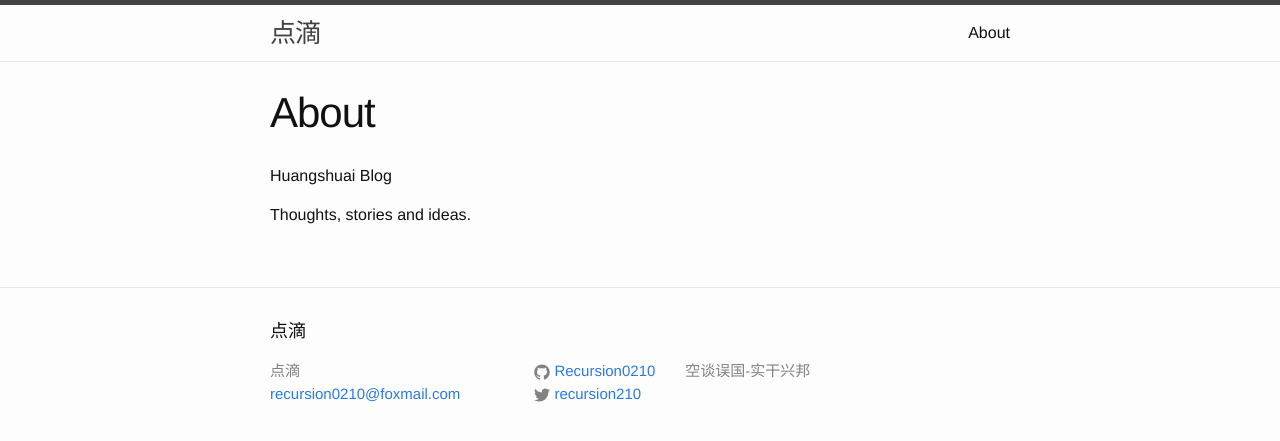
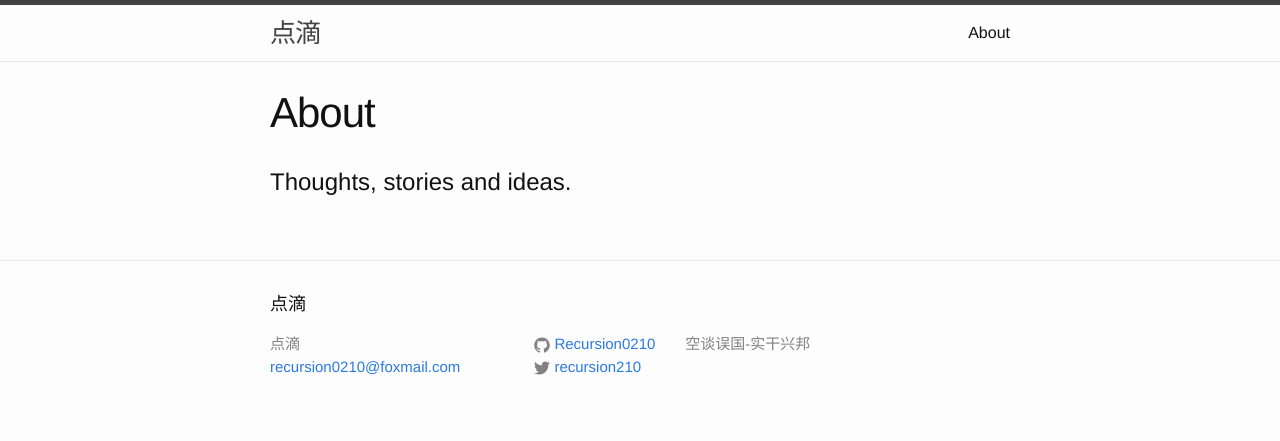
Before and after one commit to Recursion0210/Recursion0210.github.io, a Jekyll site: the page built from about.md, in a window 1280 px wide. Shown: the top 441 px of the page. Built offline with Jekyll 4.4.1, drawn with Linux system fonts in a browser that asks for light colours.

Commit message:
some changes

```diff
--- a/_config.yml
+++ b/_config.yml
@@ -4,7 +4,7 @@ email: recursion0210@foxmail.com
 description: > # this means to ignore newlines until "baseurl:"
   空谈误国-实干兴邦
 baseurl: "" # the subpath of your site, e.g. /blog/
-url: "http://yourdomain.com" # the base hostname & protocol for your site
+url: "http://recursion0210.github.io/" # the base hostname & protocol for your site
 twitter_username: recursion210
 github_username:  Recursion0210
 
--- a/about.md
+++ b/about.md
@@ -4,6 +4,6 @@ title: About
 permalink: /about/
 ---
 
-Huangshuai Blog
 
-Thoughts, stories and ideas.
+
+#Thoughts, stories and ideas.
```
Also changed, not shown: 4 other files.
